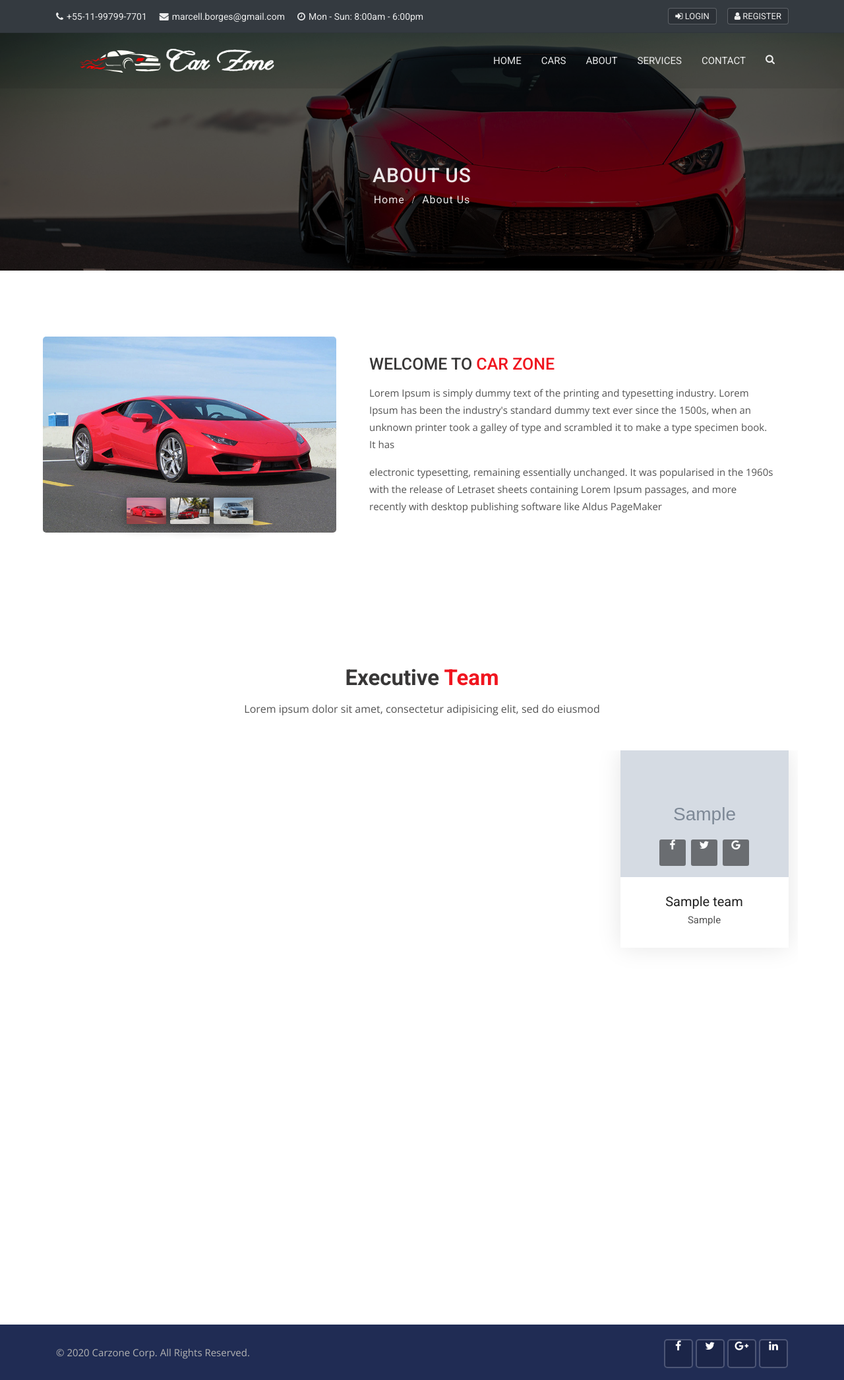
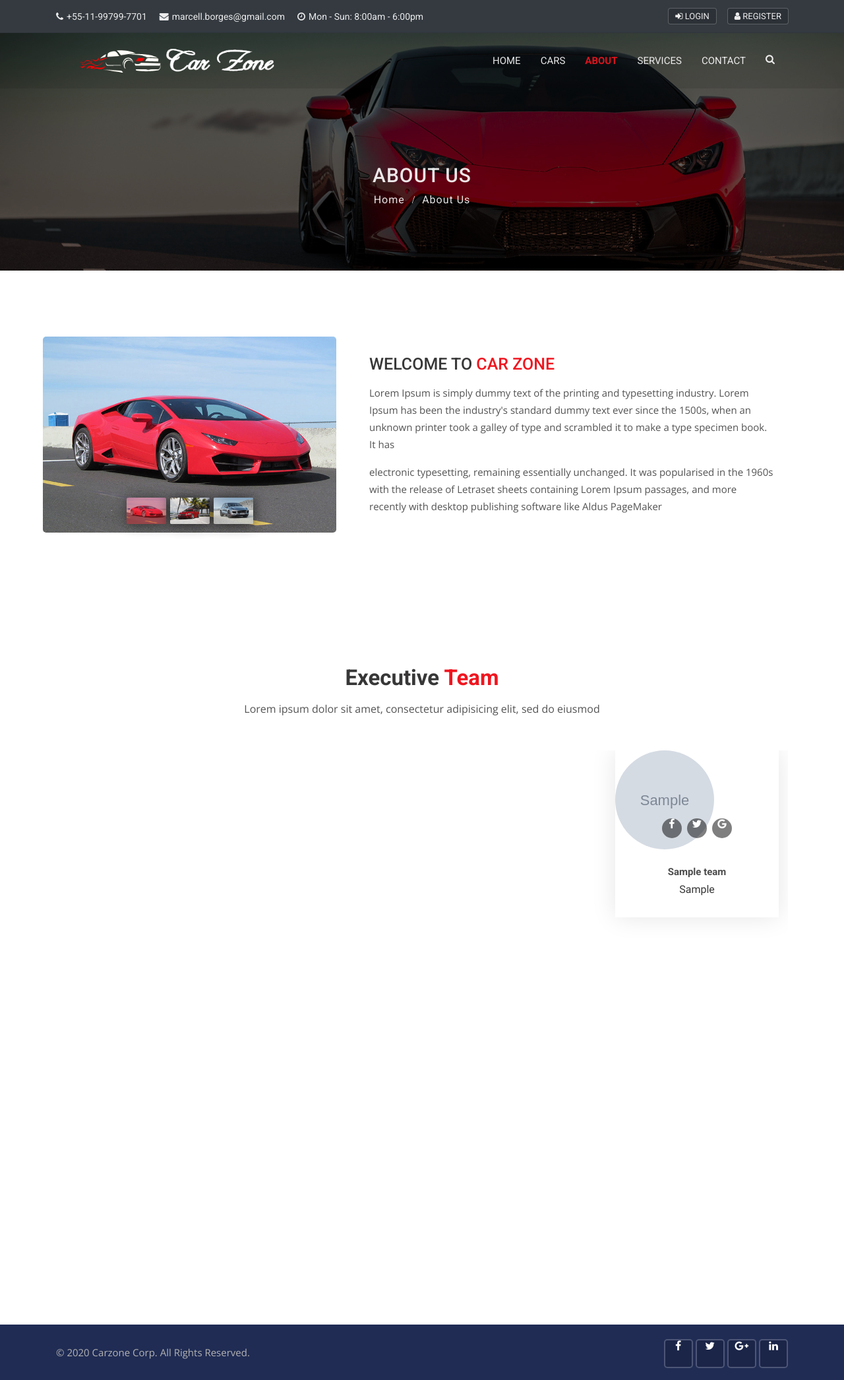
Before and after one commit to maborfe/carzone-project, a Django app: page /about in a window 1280 px wide. Shown: the whole page at 66% size. Run offline with Django 4.2, Linux system fonts and the light colour scheme; tables that the repository leaves empty hold one stand-in row (values such as "Sample post"); grey boxes marked "Sample" are stand-in pictures; some libraries are stand-ins or nearby versions.

Commit message:
updationg

```diff
--- a/pages/models.py
+++ b/pages/models.py
@@ -11,7 +11,8 @@ class Team(models.Model):
     twitterLK = models.URLField(null=True, blank=True, max_length=255)
     googlePlusLK = models.URLField(null=True, blank=True, max_length=255)
     created_date = models.DateTimeField(auto_now_add=True)
-
+    class Meta:
+        ordering = ('id',)
     @mark_safe
     def icone(self):
         return f'<img width="35px" src="/media/{self.img}"'
--- a/pages/views.py
+++ b/pages/views.py
@@ -31,8 +31,8 @@ def search(request):
 def about(request):
     template = 'pages/about.html'
     context = dict()
-    our_team = Team.objects.all()
-    context = {'our_team': our_team}
+    team_members = Team.objects.all()
+    context = {'team_members': team_members}
 
     return render(request, template, context)
 
--- a/templates/includes/_head_header_nav_banner.html
+++ b/templates/includes/_head_header_nav_banner.html
@@ -46,28 +46,55 @@
       <div class="navbar-collapse collapse w-100" id="navbar">
         <ul class="navbar-nav ml-auto">
           <li class="nav-item">
-            <a class="nav-link dropdown-toggle" href="{% url 'index' %}">
+            {% if '/' == request.path %}
+              <a class="nav-link active" href="{% url 'index' %}">
+              {% else %}
+                <a class="nav-link" href="{% url 'index' %}">
+                {% endif %}
                 Home
               </a>
             </li>
             <li class="nav-item">
+              {% if '/cars' == request.path %}
+                <a class="nav-link active" style="font-weight: bold;" href="{% url 'cars' %}">
+                {% else %}
                   <a class="nav-link" href="{% url 'cars' %}">
+                  {% endif %}
                   Cars
                 </a>
               </li>
               <li class="nav-item">
+                {% if '/about' == request.path %}
+                  <a class="nav-link active" style="font-weight: bold;" href="{% url 'about' %}">
+                    About
+                  </a>
+                {% else %}
                   <a class="nav-link" href="{% url 'about' %}">
                     About
                   </a>
+                {% endif %}
               </li>
               <li class="nav-item">
+                {% if '/services' == request.path %}
+                  <a class="nav-link active" style="font-weight: bold;" href="{% url 'services' %}">
+                    Services
+                  </a>
+                {% else %}
                   <a class="nav-link" href="{% url 'services' %}">
                     Services
                   </a>
+                {% endif %}
               </li>
-
-          <li class="nav-item dropdown">
-            <a class="nav-link" href="{% url 'contact'%}">Contact</a>
+              <li class="nav-item">
+                {% if '/contact' == request.path %}
+                  <a class="nav-link active" style="font-weight: bold;" href="{% url 'contact' %}">
+                    Contact
+                  </a>
+                {% else %}
+                  <a class="nav-link" href="{% url 'contact' %}">
+                    Contact
+                  </a>
+                {% endif %}
               </li>
               <li class="nav-item dropdown m-hide">
                 <a href="{% url 'search' %}" class="nav-link h-icon">
--- a/templates/pages/about.html
+++ b/templates/pages/about.html
@@ -1,4 +1,5 @@
 {% extends 'base.html' %}
+
 {% load static %}
 
 {% block head %}
@@ -35,7 +36,7 @@
                 <div class="active item carousel-item" data-slide-number="0">
                   <img src="static/img/car/car-1.jpg" class="img-fluid" alt="slider-car">
                 </div>
-                <div class="item carousel-item" data-slide-number="1">
+                <div class=" item carousel-item" data-slide-number="1">
                   <img src="static/img/car/car-2.jpg" class="img-fluid" alt="slider-car">
                 </div>
                 <div class="item carousel-item" data-slide-number="2">
@@ -86,32 +87,34 @@
         <p>Lorem ipsum dolor sit amet, consectetur adipisicing elit, sed do eiusmod</p>
       </div>
       <!-- Slick slider area start -->
-      <div class="slick-slider-area clearfix">
+      <div class="slick-slider-area clearfix container">
         <div class="row slick-carousel" data-slick='{"slidesToShow": 4, "responsive":[{"breakpoint": 1024,"settings":{"slidesToShow": 2}}, {"breakpoint": 768,"settings":{"slidesToShow": 1}}]}'>
-          {% for member in our_team %}
+          {% for member in team_members %}
             <div class="slick-slide-item">
               <div class="team-1">
                 <div class="photo">
                   <a href="#">
-                    <img src="{{member.img.url}}" alt="team-1" class="img-fluid">
+                    <img style="width: 150px; height: 150px; overflow: hidden; object-fit: cover; border-radius:50%;" src=" {{member.img.url}} " alt=" team-1" class=" img-fluid" ="img-fluid">
                   </a>
                   <div class="social-list clearfix">
-                    <a href="{{member.facebookLK}}" class="facebook-bg">
+                    <a href="{{member.facebookLK}}" style="border-radius:50%; height: 30px; width:30px;" class="facebook-bg">
                       <i class="fa fa-facebook"></i>
                     </a>
-                    <a href="#" class="twitter-bg">
+                    <a href="#" class="twitter-bg" style="border-radius:50%; height: 30px; width:30px;">
                       <i class="fa fa-twitter"></i>
                     </a>
-                    <a href="#" class="google-bg">
+                    <a href="#" class="google-bg" style="border-radius:50%; height: 30px; width:30px;">
                       <i class="fa fa-google"></i>
                     </a>
                   </div>
                 </div>
                 <div class="details">
-                  <h4>
-                    <a href="team-detail.html">{{member.name}}</a>
-                  </h4>
-                  <h5>{{member.position}}</h5>
+                  <h5>
+                    <strong>
+                      <a href="team-detail.html">{{member.name}}</a>
+                    </strong>
+                  </h5>
+                  <h6>{{member.position}}</h6>
                 </div>
               </div>
             </div>
```
Also changed, not shown: templates/pages/car_details.html (renamed from templates/pages/car-details.html, +13 -13 lines), templates/pages/index.html (+6 -5 lines). Lines whose indentation alone changed are shown as unchanged.
